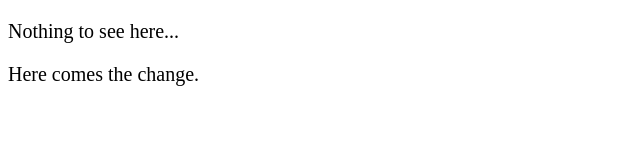
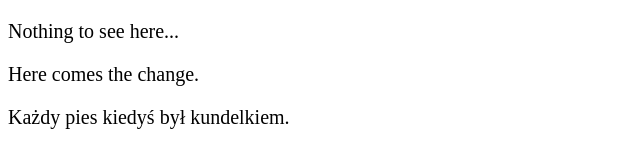
Before and after one commit to Witold-Wrzesniewski/Spck-editor-test, a plain HTML site: page index.html in a window 1280 px wide. Shown: the whole page, without its empty margins (0-640 px from the left). Drawn offline with Linux system fonts and the light colour scheme.

Commit message:
Add paragraph

```diff
--- a/index.html
+++ b/index.html
@@ -17,6 +17,7 @@
 <body>
   <p>Nothing to see here...</p>
   <p>Here comes the change.</p>
+  <p>Każdy pies kiedyś był kundelkiem.</p>
   <!-- Project -->
   <script src="main.js"></script>
 </body>
```
